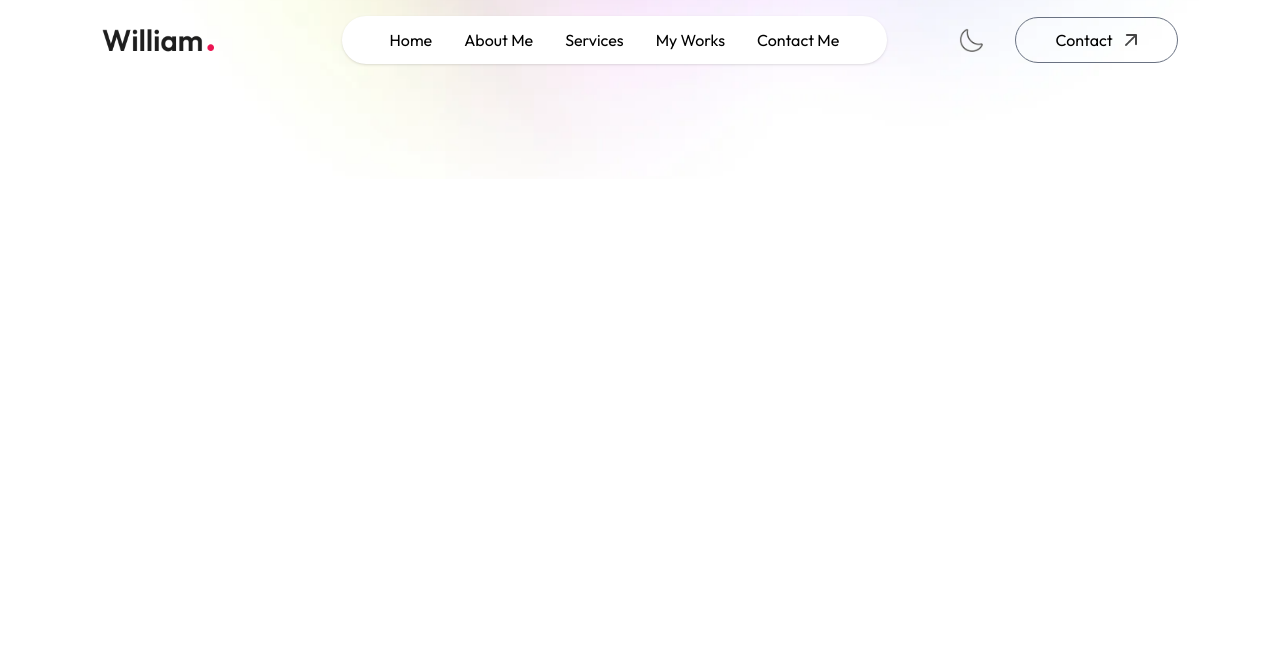
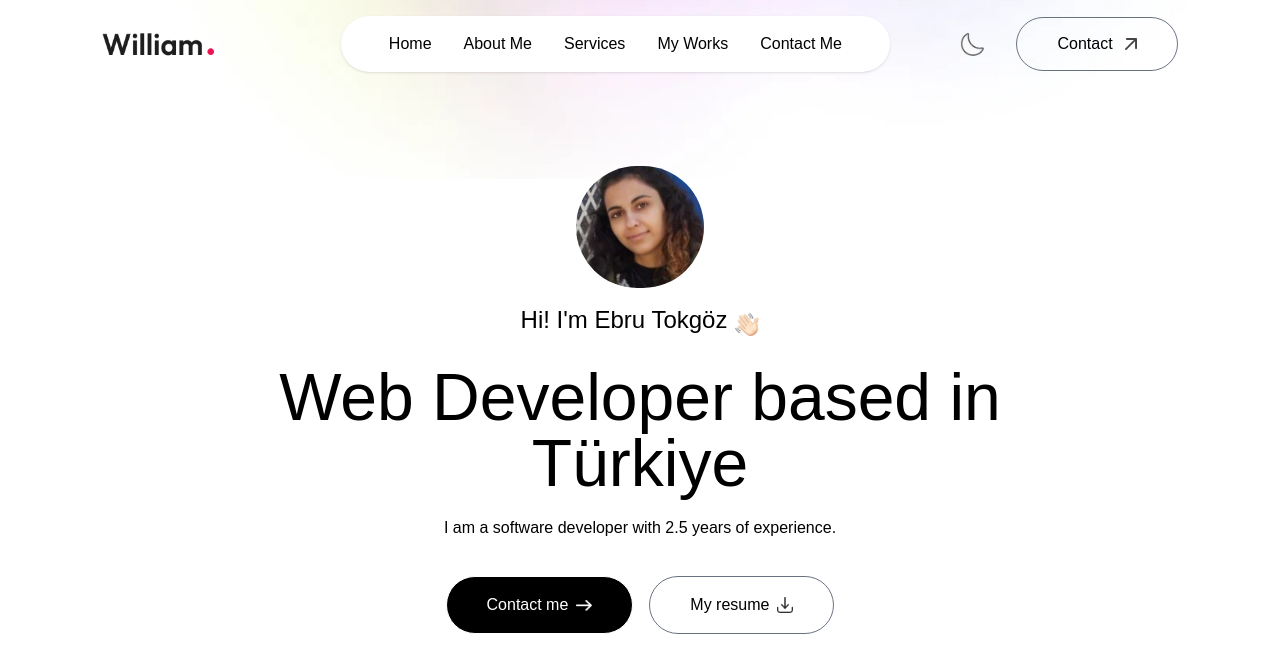
Before and after one commit to Ebrutokgoz/portfolio, a Next.js app: page / in a window 1280 px wide. Shown: the top 672 px of the page. Built offline with nearby package versions, Linux system fonts and the light colour scheme; a web font is replaced by a local one.

Commit message:
Create hero section

```diff
--- /dev/null
+++ b/app/components/Hero.jsx
@@ -0,0 +1,40 @@
+import { assets } from "@/assets/assets";
+import Image from "next/image";
+import React from "react";
+
+const Hero = () => {
+  return (
+    <div
+      className="w-11/12 max-w-3xl text-center mx-auto h-screen flex flex-col items-center
+    justify-center gap-4"
+    >
+      <div>
+        <Image className="rounded-full w-32" src={assets.profile_img} alt="profile photo" />
+      </div>
+      <h3 className="flex items-end gap-2 text-xl md:text-2xl mb-3 font-Ovo">
+        Hi! I'm Ebru Tokgöz
+        <Image className="w-6" src={assets.hand_icon} alt="hand icon" />
+      </h3>
+      <h1 className="text-3xl sm:text-6xl lg:text-[66px] font-Ovo">Web Developer based in Türkiye</h1>
+      <p className="max-w-2xl mx-auto font-Ovo">I am a software developer with 2.5 years of experience.</p>
+      <div className="flex flex-col sm:flex-row items-center gap-4 mt-4">
+        <a
+          className="px-10 py-3 border border-white rounded-full bg-black text-white
+        flex items-center gap-2"
+          href="#contact"
+        >
+          Contact me <Image className="w-4" src={assets.right_arrow_white} alt="right arrow" />
+        </a>
+        <a
+          className="px-10 py-3 border rounded-full border-gray-500 flex items-center gap-2"
+          href="/sample-resume.pdf"
+          download
+        >
+          My resume <Image className="w-4" src={assets.download_icon} alt="download icon" />
+        </a>
+      </div>
+    </div>
+  );
+};
+
+export default Hero;
--- a/app/layout.js
+++ b/app/layout.js
@@ -21,7 +21,7 @@
 export default function RootLayout({ children }) {
   return (
     <html lang="en">
-      <body className={`${outfit.variable} ${ovo.variable} antialiased`}>{children}</body>
+      <body className={`${outfit.className} ${ovo.className}  leading-8 overflow-x-hidden`}>{children}</body>
     </html>
   );
 }
--- a/app/page.js
+++ b/app/page.js
@@ -1,10 +1,12 @@
 "use client";
 import Navbar from "./components/Navbar";
+import Hero from "./components/Hero";
 
 export default function Home() {
   return (
     <>
       <Navbar />
+      <Hero />
     </>
   );
 }
```
